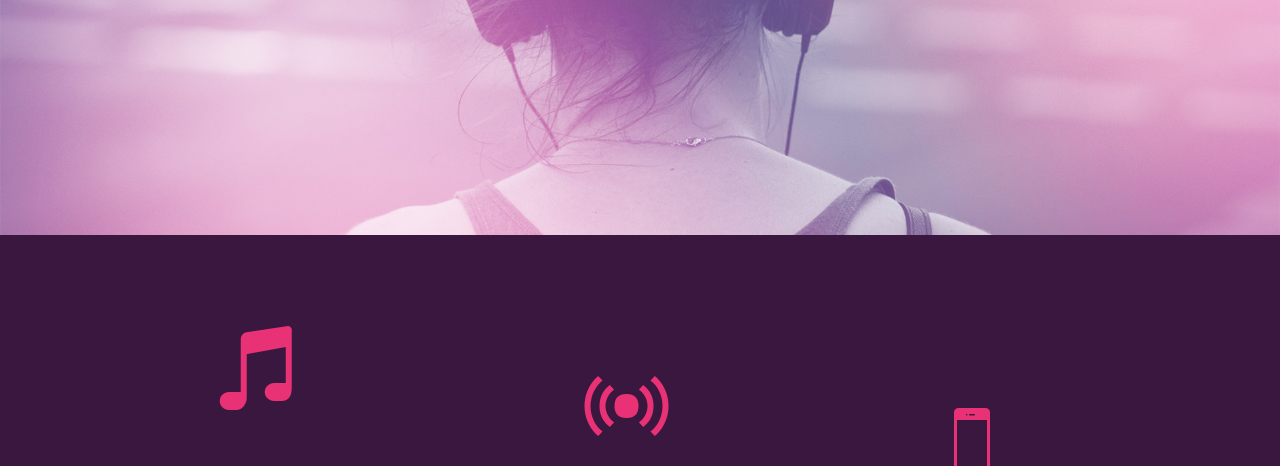
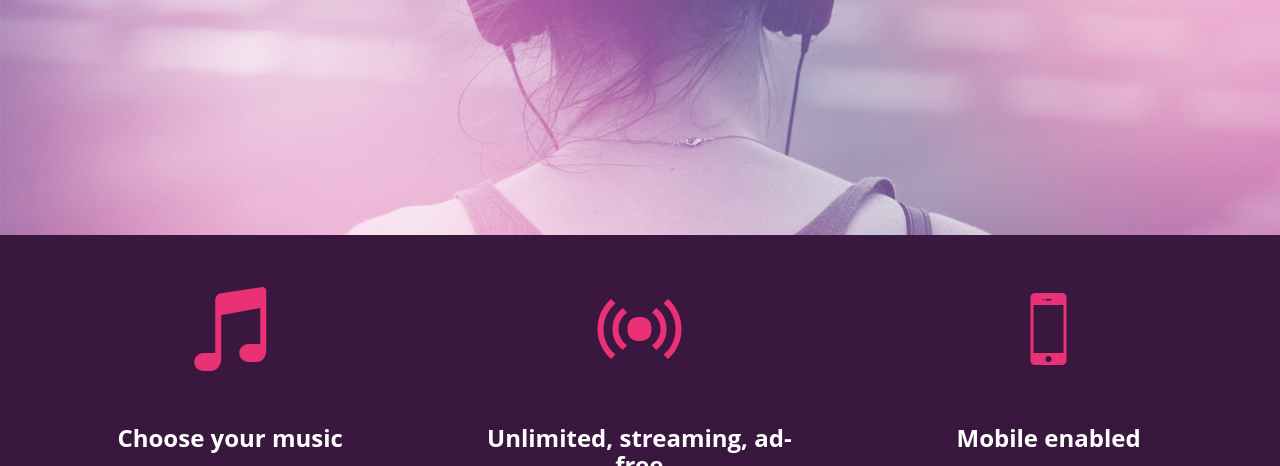
Before and after one commit to yuri13/bloc-jams, a plain HTML site: page index.html in a window 1280 px wide. Shown: the part 486-952 px from the top of the page. Drawn offline with nearby package versions, Linux system fonts and the light colour scheme; files that its build step writes are made by us from their sources; a web font is replaced by a local one.

Commit message:
Checkpoint 4 cleanup

```diff
--- a/index.html
+++ b/index.html
@@ -18,19 +18,16 @@
             <h3>Turn the music up!</h3>
         </section>
         <section class='selling-points container'> <!-- selling points -->
-            <div class='point'>
             <div class=" point column third">
                 <span class='ion-music-note'></span>
                 <h5 class='point-title'>Choose your music</h5>
                 <p class='point-description'>The world is full of music; why should you have to listen to music that someone else chose?</p>
             </div>
-            <div class='point'>
             <div class="point column third">
                 <span class='ion-radio-waves'></span>
                 <h5 class='point-title'>Unlimited, streaming, ad-free</h5>
                 <p class='point-description'>Listen to your music on the go. This streaming service is available on all mobile platforms.</p>
             </div>
-            <div class='point'>
             <div class="point column third">
                 <span class="ion-iphone"></span>
                 <h5 class="point-title">Mobile enabled</h5>
```
